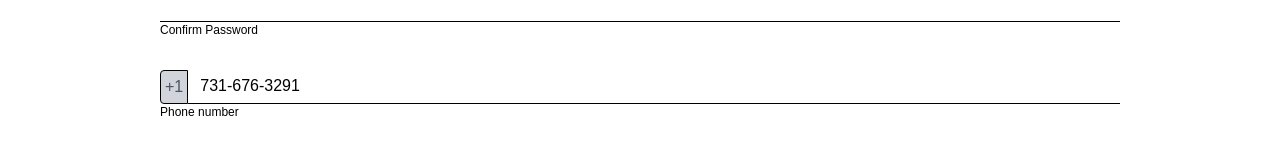
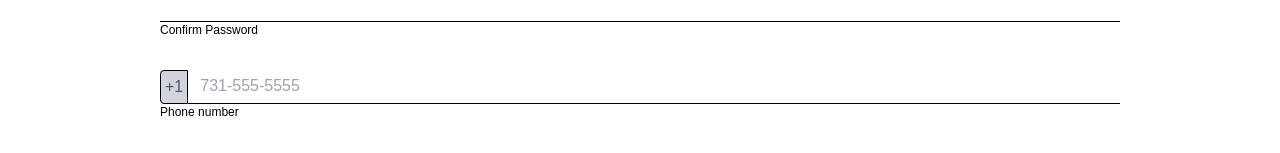
Before and after one commit to oa998/trip2there, a SvelteKit app: page /signup in a window 1280 px wide. Shown: the part 367-520 px from the top of the page. Built offline with nearby package versions, Linux system fonts and the light colour scheme; no server answers; a web font is replaced by a local one.

Commit message:
auto commit

```diff
--- a/src/routes/(no-auth)/signup/+page.svelte
+++ b/src/routes/(no-auth)/signup/+page.svelte
@@ -9,7 +9,7 @@
 	let email = '';
 	let password = '';
 	let confirmPassword = '';
-	let phoneNumber = '731-676-3291';
+	let phoneNumber = '';
 
 	async function handleSubmit() {
 		const body = {
```
